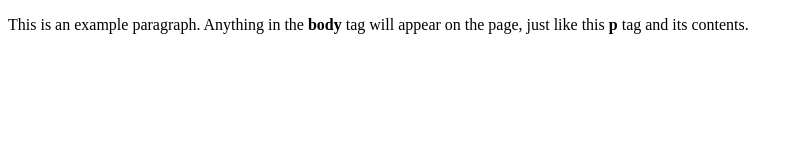
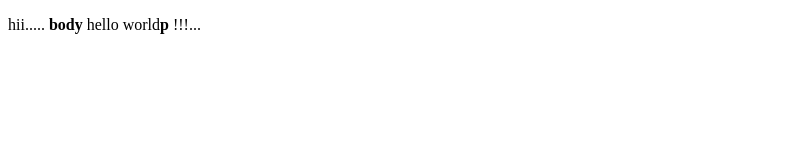
Before and after one commit to varun1865/login, a plain HTML site: page index.html in a window 1280 px wide. Shown: the whole page, without its empty margins (0-800 px from the left). Drawn offline with Linux system fonts and the light colour scheme.

Commit message:
Update index.html

```diff
--- a/index.html
+++ b/index.html
@@ -4,6 +4,6 @@
     <title>hello world!</title>
   </head>
   <body>
-    <p>This is an example paragraph. Anything in the <strong>body</strong> tag will appear on the page, just like this <strong>p</strong> tag and its contents.</p>
+    <p>hii..... <strong>body</strong> hello world<strong>p</strong> !!!...</p>
   </body>
 </html>
```
